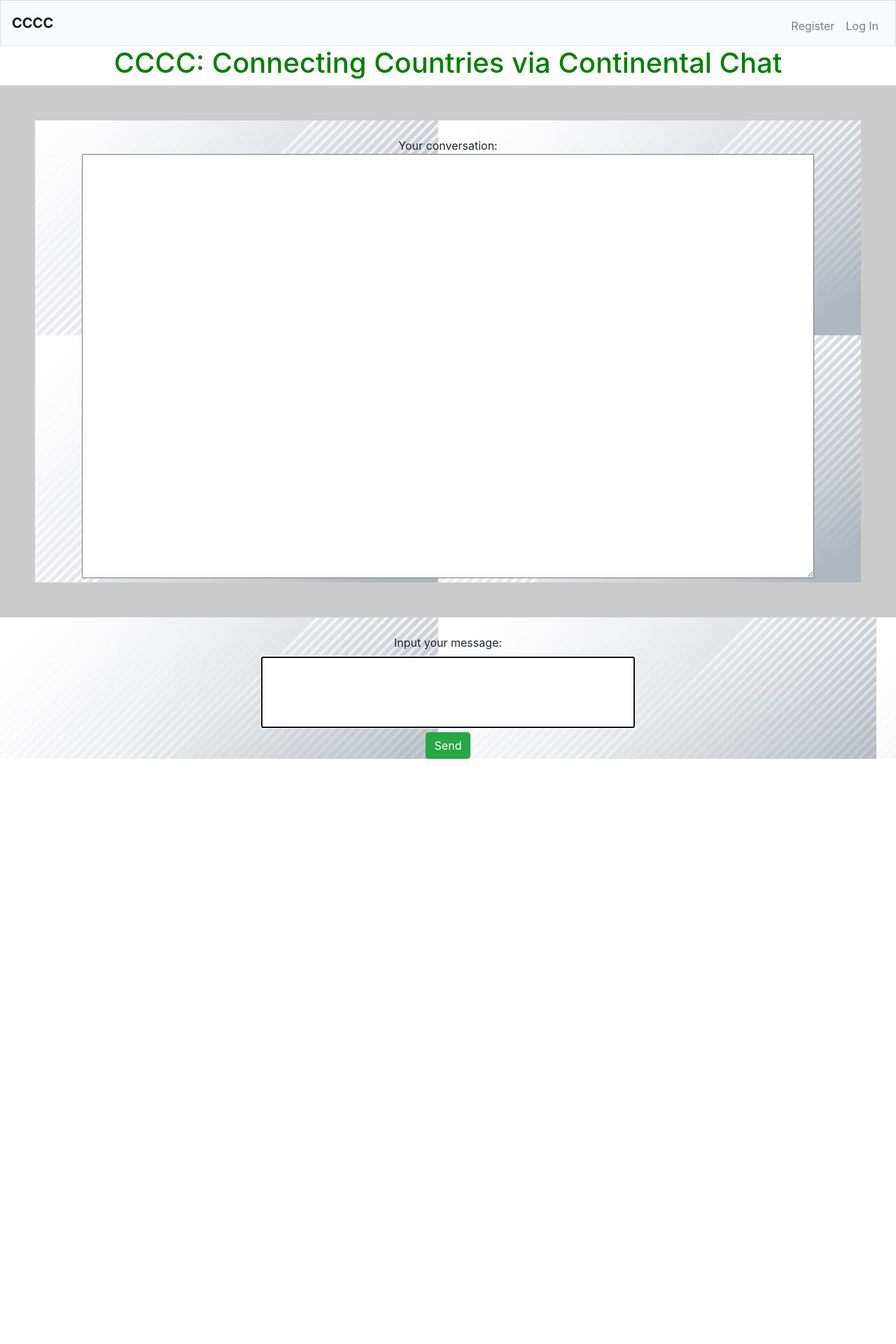
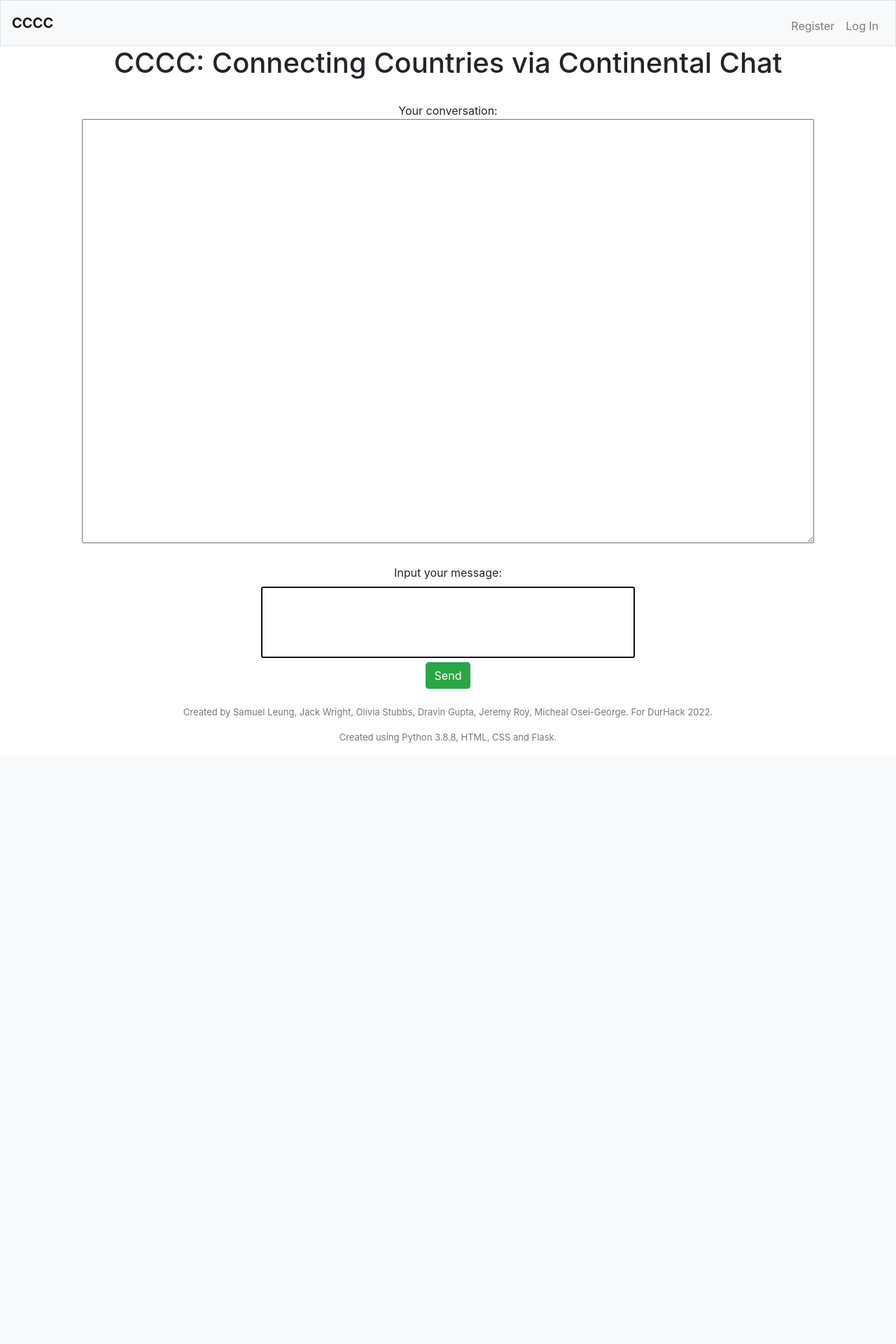
Before and after one commit to JayNRoy/CCCC, a Flask app: page /chat in a window 1280 px wide. Shown: the top 1920 px of the page at 70% size. After the commit the page ends 1061 px from the top, so only its background shows below. Run offline with Flask 2, Linux system fonts and the light colour scheme; some libraries are stand-ins or nearby versions.

Commit message:
Fix bug with stylesheet not loading, but CSS remains disabled

```diff
--- a/static(css)/style.css
+++ /dev/null
@@ -1,32 +0,0 @@
-h1 {
-    color: green;
-    font-weight: 500px;
-}
-main {
-    background-image: url("/static(css)/background.jpeg");
-    margin-bottom: 200%;
-}
-.chatbox {
-    border:50px solid #ccc;;
-    overflow:scroll;
-}
-
-/* Scrollbar styles designed by WebKit*/
-::-webkit-scrollbar {
-    width: 12px;
-    height: 12px;
-    }
-
-    ::-webkit-scrollbar-track {
-    border: 1px solid rgb(50, 205, 58);
-    border-radius: 10px;
-    }
-
-    ::-webkit-scrollbar-thumb {
-    background: rgb(50, 205, 58);
-    border-radius: 10px;
-    }
-
-    ::-webkit-scrollbar-thumb:hover {
-    background: rgb(50, 205, 58);
-    }
--- a/templates/layout.html
+++ b/templates/layout.html
@@ -5,7 +5,7 @@
 		<!-- Setting up the size, references, stylesheets and bootstraps -->
 		<meta charset="utf-8">
         	<meta name="viewport" content="initial-scale=1, width=device-width">
-		<link href="/static(css)/style.css" rel="stylesheet">
+		<!--link href="{{ url_for('static', filename='style.css')}}" rel="stylesheet" type="text/css"-->
 		<link href="https://stackpath.bootstrapcdn.com/bootstrap/4.5.0/css/bootstrap.min.css" rel="stylesheet">
 		<script src="https://cdn.tiny.cloud/1/no-api-key/tinymce/5/tinymce.min.js" referrerpolicy="origin"></script>
 		<title>CCCC: {% block title %}{% endblock %}</title>
```
Also changed, not shown: static(css)/background.jpeg (deleted).
